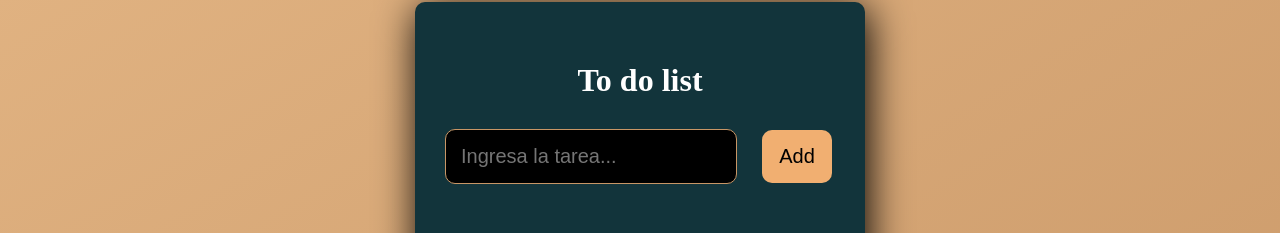
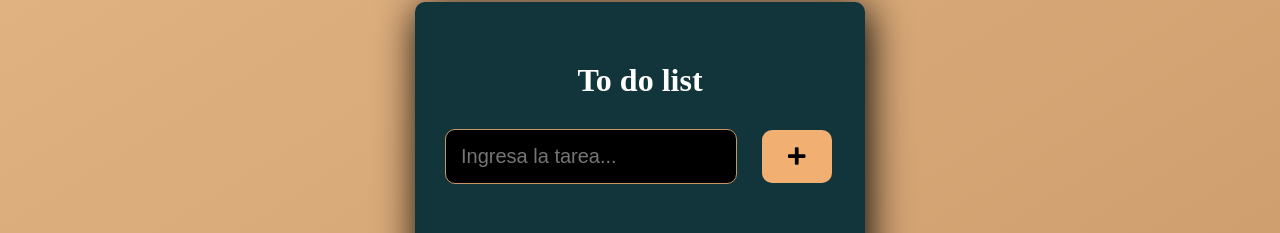
Before and after one commit to MartinGramajo/ToDoList, a React (Create React App) app: page / in a window 1280 px wide. Shown: the part 68-301 px from the top of the page. Built offline with nearby package versions, Linux system fonts and the light colour scheme.

Commit message:
agrego dependencia fontAwesome y modifico el boton add

```diff
--- a/package.json
+++ b/package.json
@@ -3,6 +3,10 @@
   "version": "0.1.0",
   "private": true,
   "dependencies": {
+    "@fortawesome/fontawesome-svg-core": "^1.2.36",
+    "@fortawesome/free-brands-svg-icons": "^5.15.4",
+    "@fortawesome/free-solid-svg-icons": "^5.15.4",
+    "@fortawesome/react-fontawesome": "^0.1.15",
     "@testing-library/jest-dom": "^5.14.1",
     "@testing-library/react": "^11.2.7",
     "@testing-library/user-event": "^12.8.3",
--- a/src/components/Form.js
+++ b/src/components/Form.js
@@ -1,5 +1,8 @@
 import React from 'react'
 import { v4 as uuidv4 } from 'uuid';
+
+import { FontAwesomeIcon } from '@fortawesome/react-fontawesome';
+import { faPlus } from '@fortawesome/free-solid-svg-icons';
 
 const Form = ({ input, setInput, todos, setTodos }) => {
 
@@ -24,7 +27,7 @@
             />
             <button
                 className="button-add"
-                type="submit">Add</button>
+                type="submit"> <FontAwesomeIcon icon={faPlus } /></button>
         </form>
     )
 }
```
Also changed, not shown: 1 other file (tests, documents, lock files or other folders).
